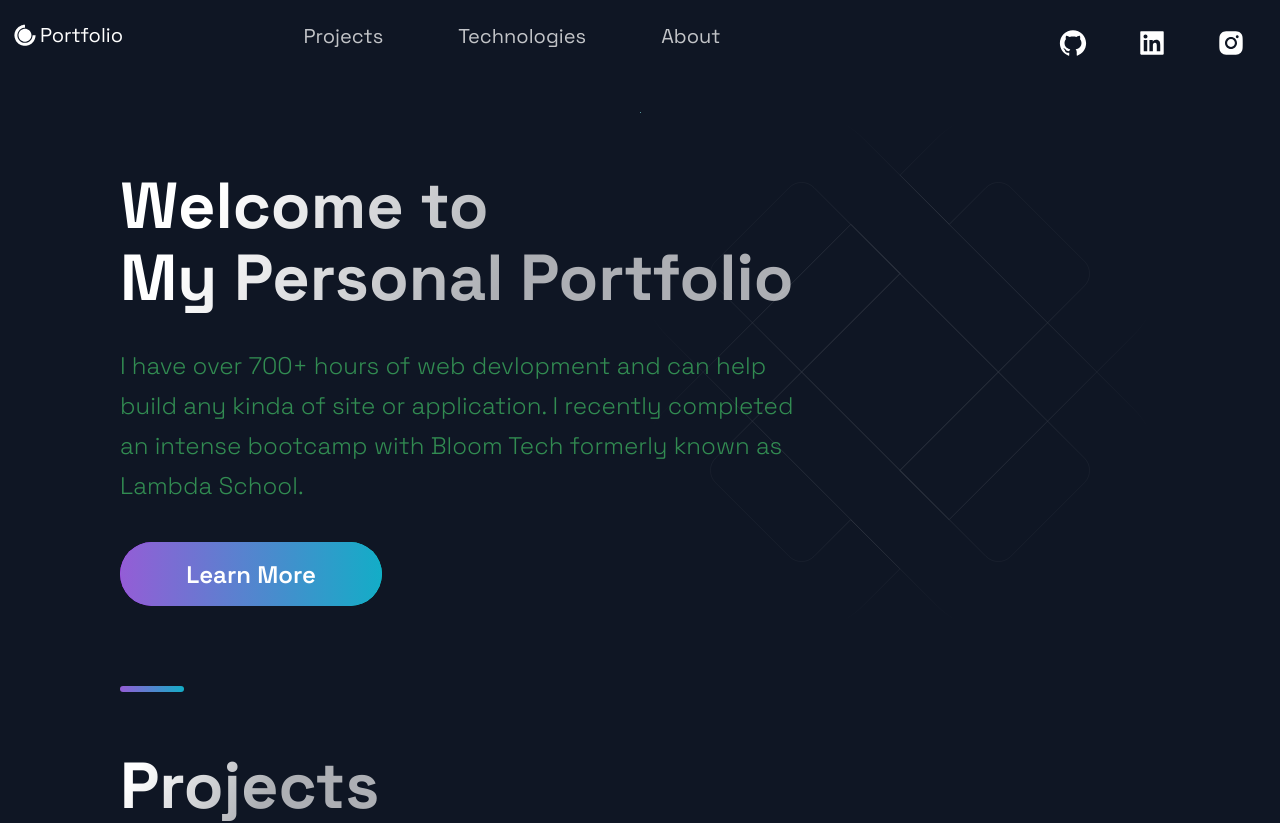
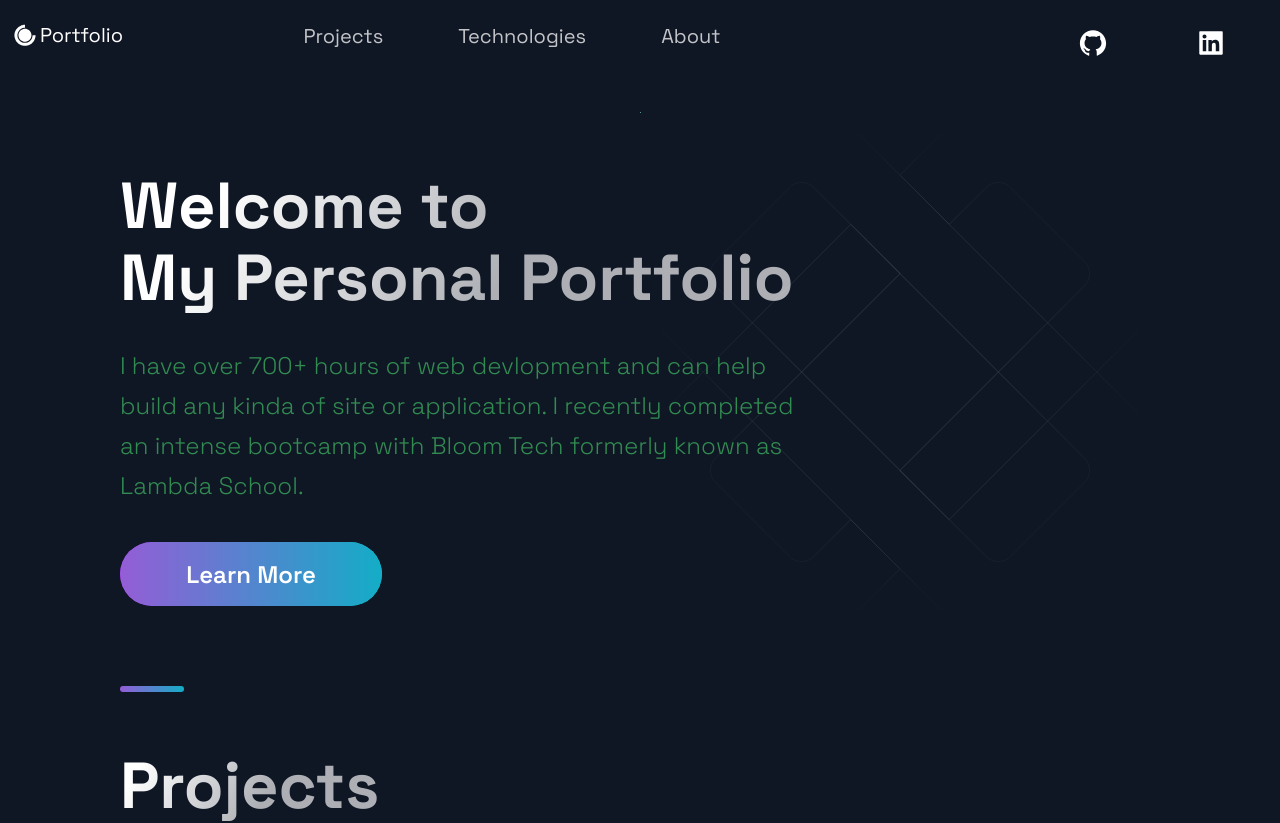
Before and after one commit to bkoehler2016/portfolio_website, a Next.js app: page / in a window 1280 px wide. Shown: the top 823 px of the page. Built offline with nearby package versions, Linux system fonts and the light colour scheme.

Commit message:
removed social link

```diff
--- a/src/components/Header/Header.js
+++ b/src/components/Header/Header.js
@@ -54,9 +54,6 @@
       <SocialIcons href="https://www.linkedin.com/in/ben-koehler/">
         <AiFillLinkedin size="3rem" />
       </SocialIcons>
-      <SocialIcons href="https://www.instagram.com/bkoehler751/">
-        <AiFillInstagram size="3rem" />
-      </SocialIcons>
     </Div3>
   </Container>
 );
```
